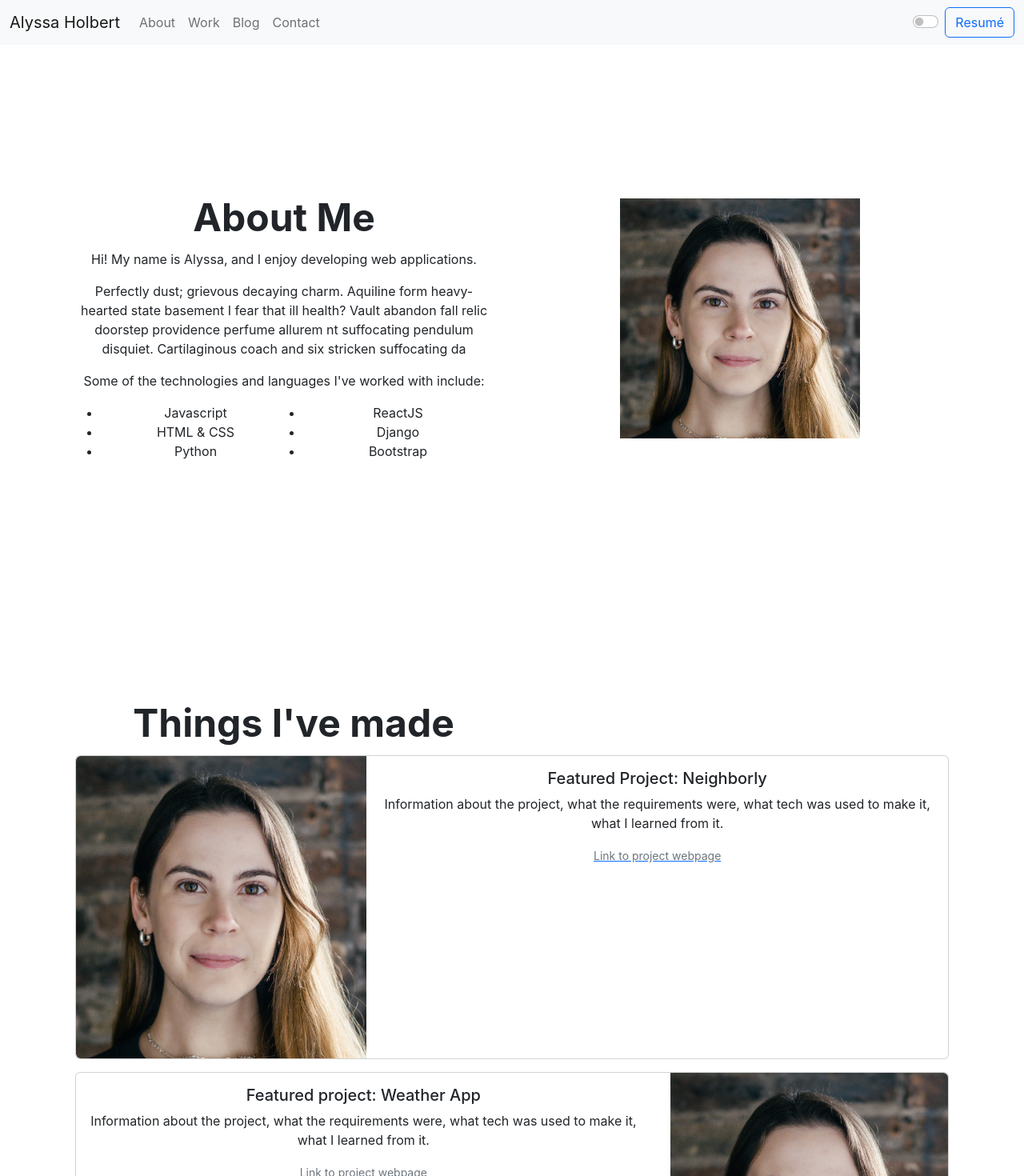
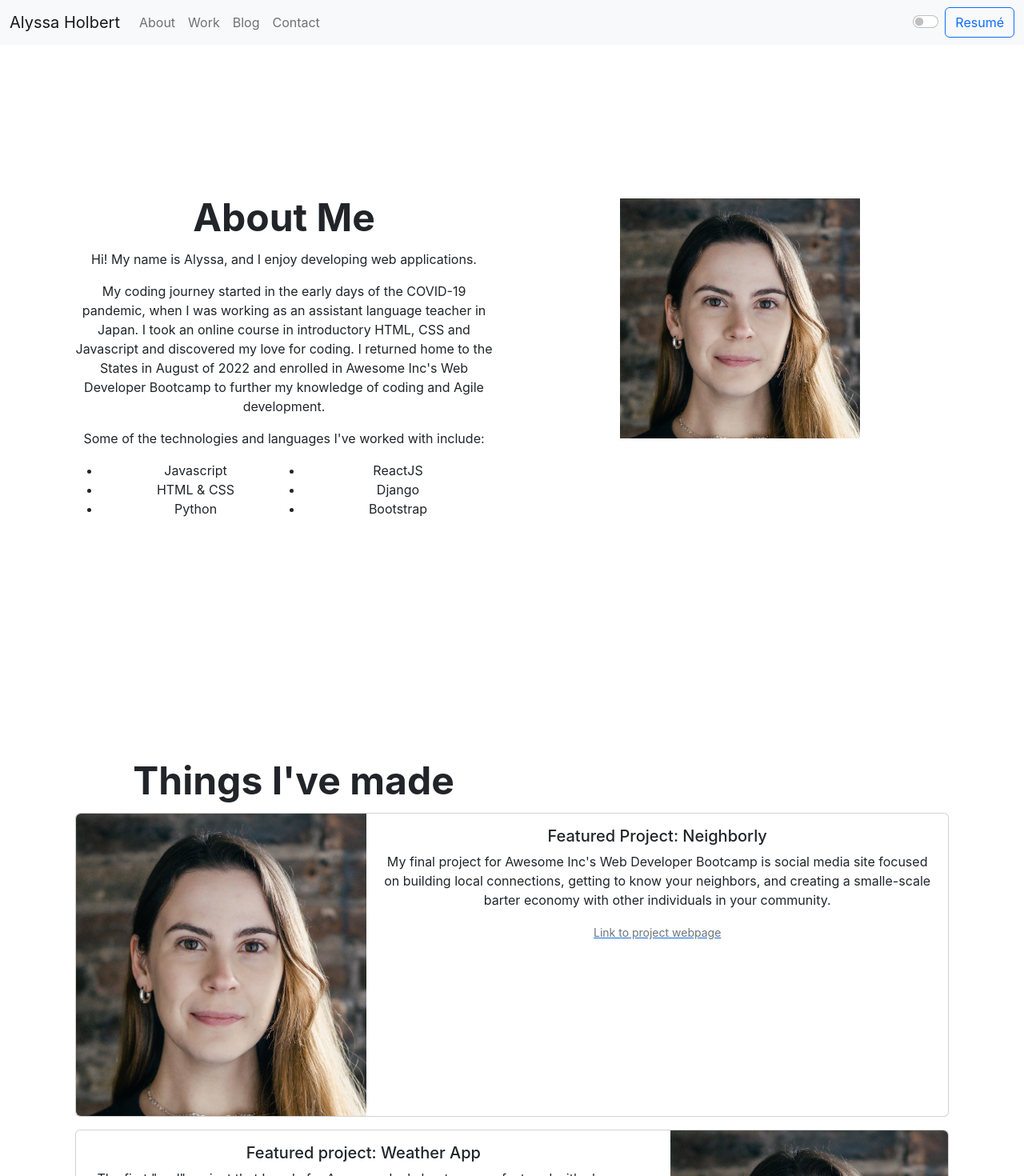
Before and after one commit to ah1096/developer-portfolio-2, a React (Create React App) app in the folder my-app/: page / in a window 1280 px wide. Shown: the top 1470 px of the page at 80% size. Built offline with nearby package versions, Linux system fonts and the light colour scheme.

Commit message:
added actual text to About+Projects; added him.jpg

```diff
--- a/my-app/src/AboutMe.js
+++ b/my-app/src/AboutMe.js
@@ -32,9 +32,13 @@ export default function AboutMe(){
                 <h1 className="display-5 fw-bold lh-1 mb-3" id="AboutSection">About Me</h1>
                     <div>
                         <p>Hi! My name is Alyssa, and I enjoy developing web applications.</p>
-                        <p>Perfectly dust; grievous decaying charm. Aquiline form heavy-hearted state basement
-                            I fear that ill health? Vault abandon fall relic doorstep providence perfume allurem
-                            nt suffocating pendulum disquiet. Cartilaginous coach and six stricken suffocating da
+                        <p>
+                            My coding journey started in the early days of the COVID-19 pandemic, when I
+                            was working as an assistant language teacher in Japan. I took an online course
+                            in introductory HTML, CSS and Javascript and discovered my love for coding.
+                            I returned home to the States in August of 2022 and enrolled in Awesome Inc's
+                            Web Developer Bootcamp to further my knowledge of coding
+                            and Agile development.
                         </p>
                         <p>Some of the technologies and languages I've worked with include:</p>
                     </div>
--- a/my-app/src/Projects.js
+++ b/my-app/src/Projects.js
@@ -30,7 +30,10 @@ export default function Projects(){
               <div className="col-md-8">
                 <div className="card-body">
                   <h5 className="card-title">Featured Project: Neighborly</h5>
-                  <p className="card-text">Information about the project, what the requirements were, what tech was used to make it, what I learned from it.</p>
+                  <p className="card-text">My final project for Awesome Inc's Web Developer Bootcamp is
+                                          social media site focused on building local connections,
+                                          getting to know your neighbors, and creating a smalle-scale barter economy
+                                          with other individuals in your community.</p>
                   <a className="card-text"><small className="text-muted" href="#">Link to project webpage</small></a>
                 </div>
               </div>
@@ -46,7 +49,9 @@ export default function Projects(){
             <div className="col-md-8">
               <div className="card-body">
                 <h5 className="card-title">Featured project: Weather App</h5>
-                <p className="card-text">Information about the project, what the requirements were, what tech was used to make it, what I learned from it.</p>
+                <p className="card-text">The first "real" project that I made for Awesome Inc's bootcamp,
+                                        refactored with cleaner code and more design features.
+                                        View your current location's weather or search for a different location.</p>
                 <a className="card-text"><small className="text-muted" href="#">Link to project webpage</small></a>
               </div>
             </div>
```
Also changed, not shown: my-app/src/images/him.jpg (added).
